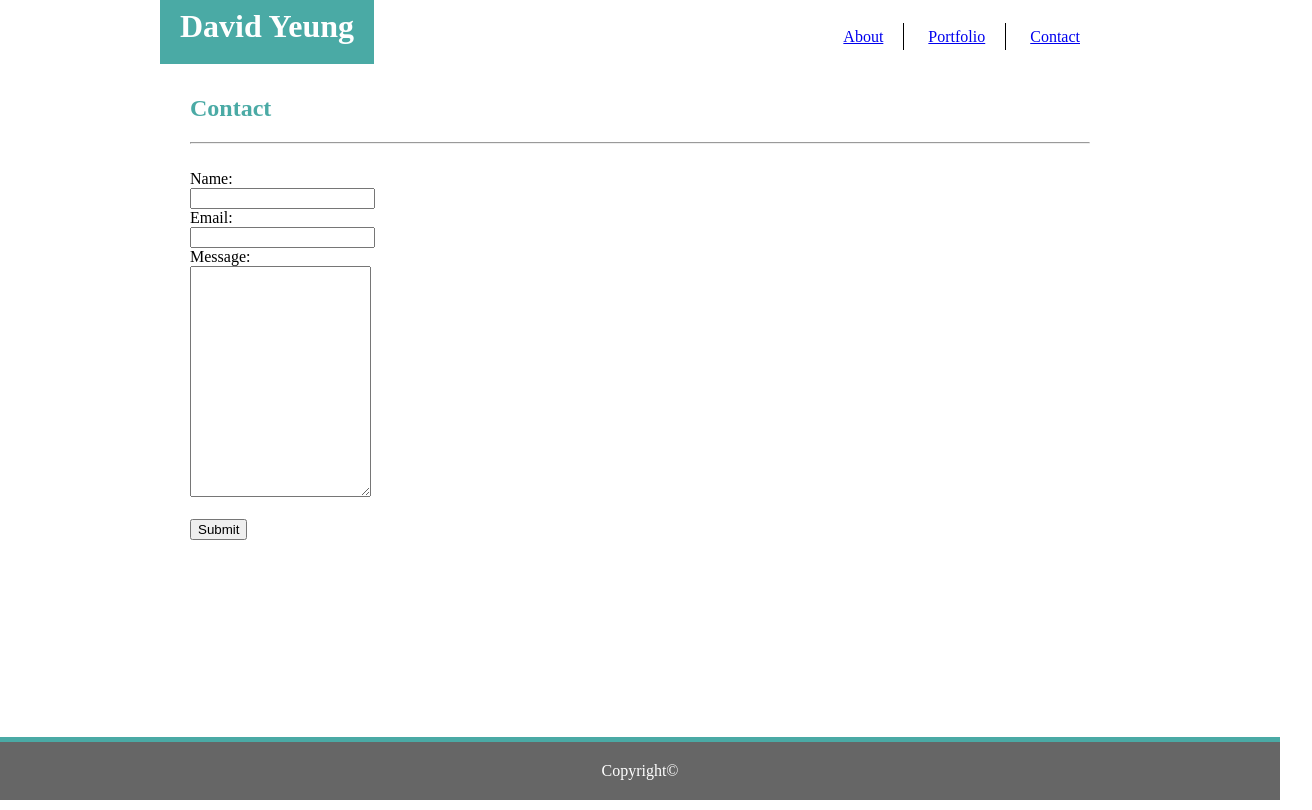
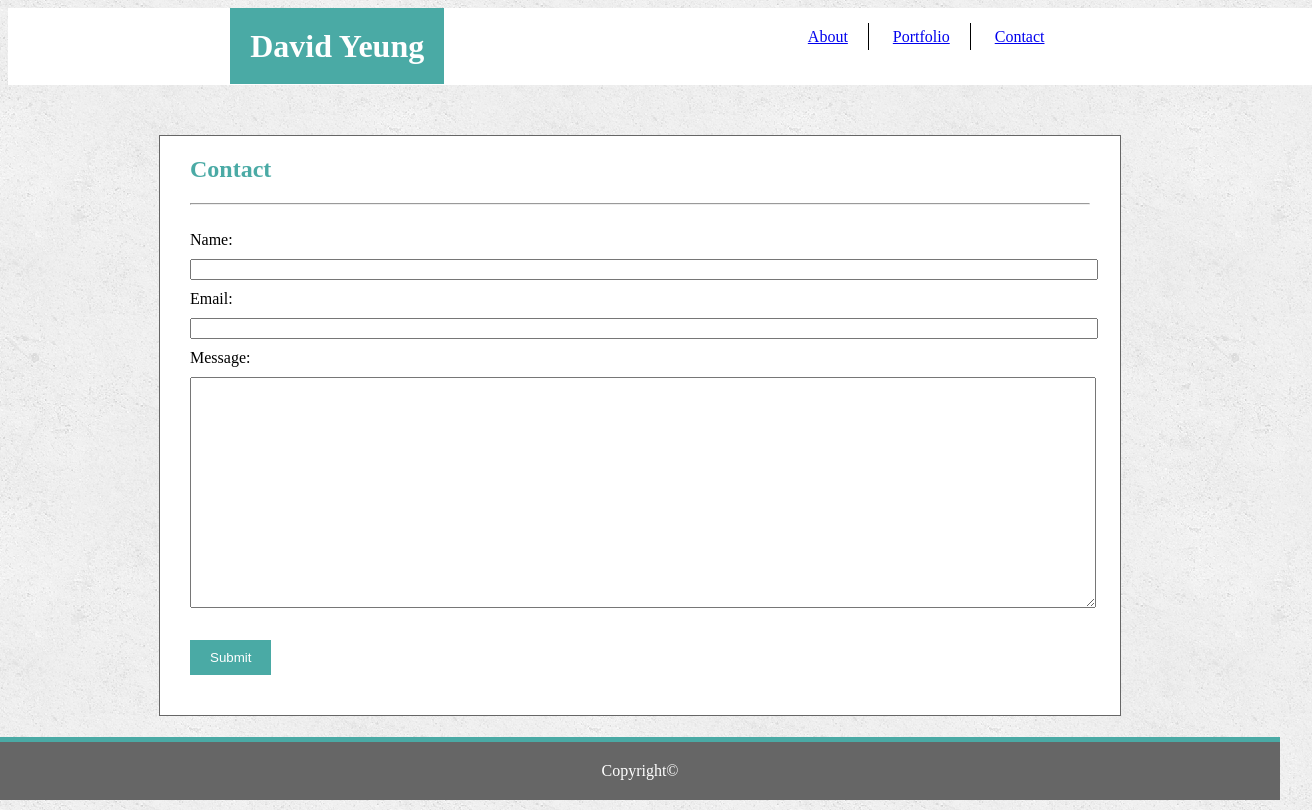
Before and after one commit to davidyeungcoding/Basic-Portfolio, a plain HTML site: page contact.html in a window 1280 px wide. Shown: the whole page, 1312 px wide, since content can reach past the window. Drawn offline with Linux system fonts and the light colour scheme.

Commit message:
still some issues, but better

```diff
--- a/assets/css/style.css
+++ b/assets/css/style.css
@@ -1,12 +1,17 @@
 .nav {
-    width: 960px;
-    margin: auto;
+    width: 100%;
+    background: white;
+    overflow: auto;
+    padding: 20px;
 }
 
 .main-content {
     width: 900px;
     margin: 50px auto;
+    padding: 0 30px 40px;
     background: white;
+    overflow: auto;
+    border: 1px solid #666666;
 }
 
 h1 {
@@ -15,15 +20,18 @@ h1 {
     display: inline;
     padding: 20px;
     box-sizing: border-box;
+    position: relative;
+    left: 16%;
 }
 
 .links {
     float: right;
-    padding: 20px;
+    position: relative;
+    right: 18%;
+    display: inline;
 }
 
 ul.nav-list {
-    clear: both;
     list-style-type: none;
     margin: 0;
     padding: 0;
@@ -38,11 +46,6 @@ ul.nav-list {
 
 li.nav-links:last-child {
     border-right: none;
-}
-
-.texture {
-    background-image: url("../images/concrete_seamless.png");
-    background-size: cover;
 }
 
 #portrait {
@@ -74,3 +77,20 @@ footer {
 .port-img {
     margin: 15px;
 }
+
+.fillin-box {
+    width: 100%;
+    margin-top: 10px;
+    margin-bottom: 10px;
+}
+
+.button {
+    color: white;
+    background-color: #4aaaa5;
+    border: none;
+    padding: 10px 20px;
+}
+
+body {
+    background-image: url("../images/concrete_seamless.png")
+}
--- a/contact.html
+++ b/contact.html
@@ -40,23 +40,25 @@
 
             Name:<br>
 
-            <input type="text" name:"name"><br>
+            <input class="fillin-box" type="text" name:"name"><br>
 
             Email:<br>
 
-            <input type="text" name:"email"><br>
+            <input class="fillin-box" type="text" name:"email"><br>
 
             Message:<br>
 
-            <textarea name:"message" rows="15"></textarea>
+            <textarea class="fillin-box" name:"message" rows="15"></textarea>
 
             <br><br>
 
-            <input type="submit" value:"Submit">
+            <input class="button" type="submit" value:"Submit">
 
         </form>
 
     </div>
+
+    <br><br>
 
     <footer>
 
```
Also changed, not shown: index.html (+1 -3 lines), portfolio.html (+2 -0 lines).
